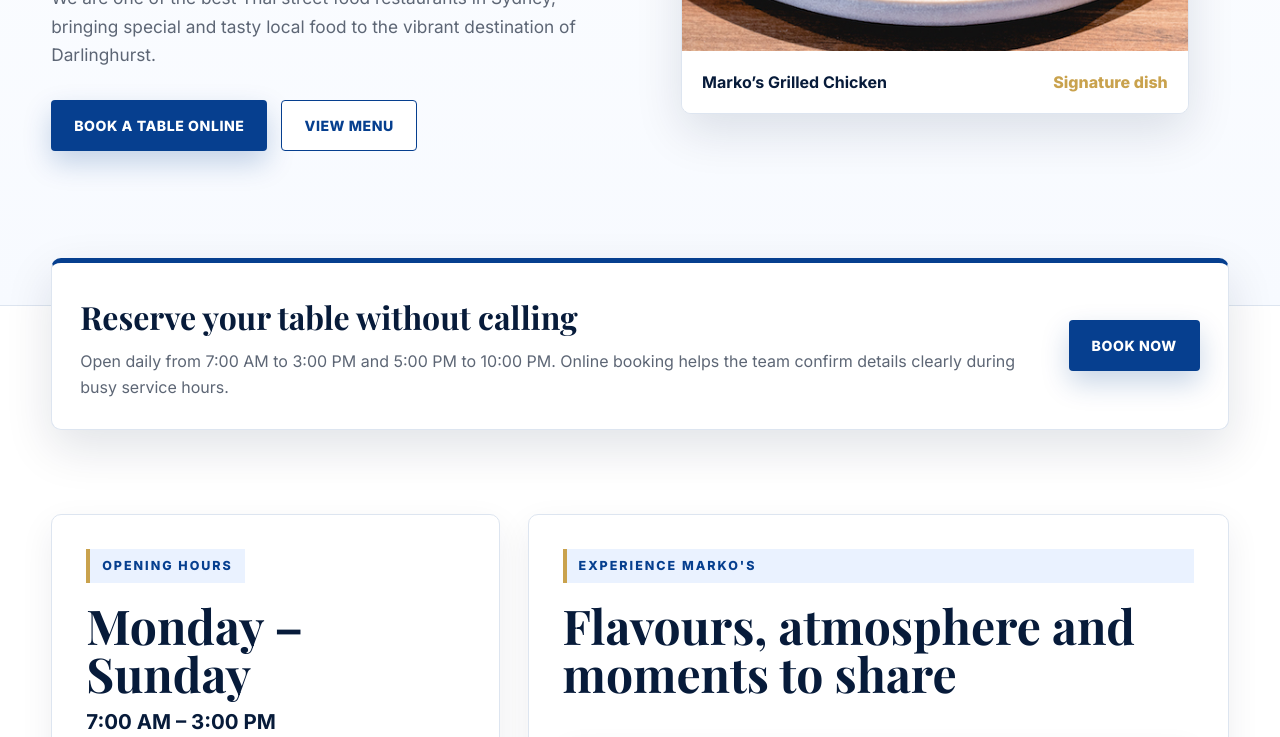
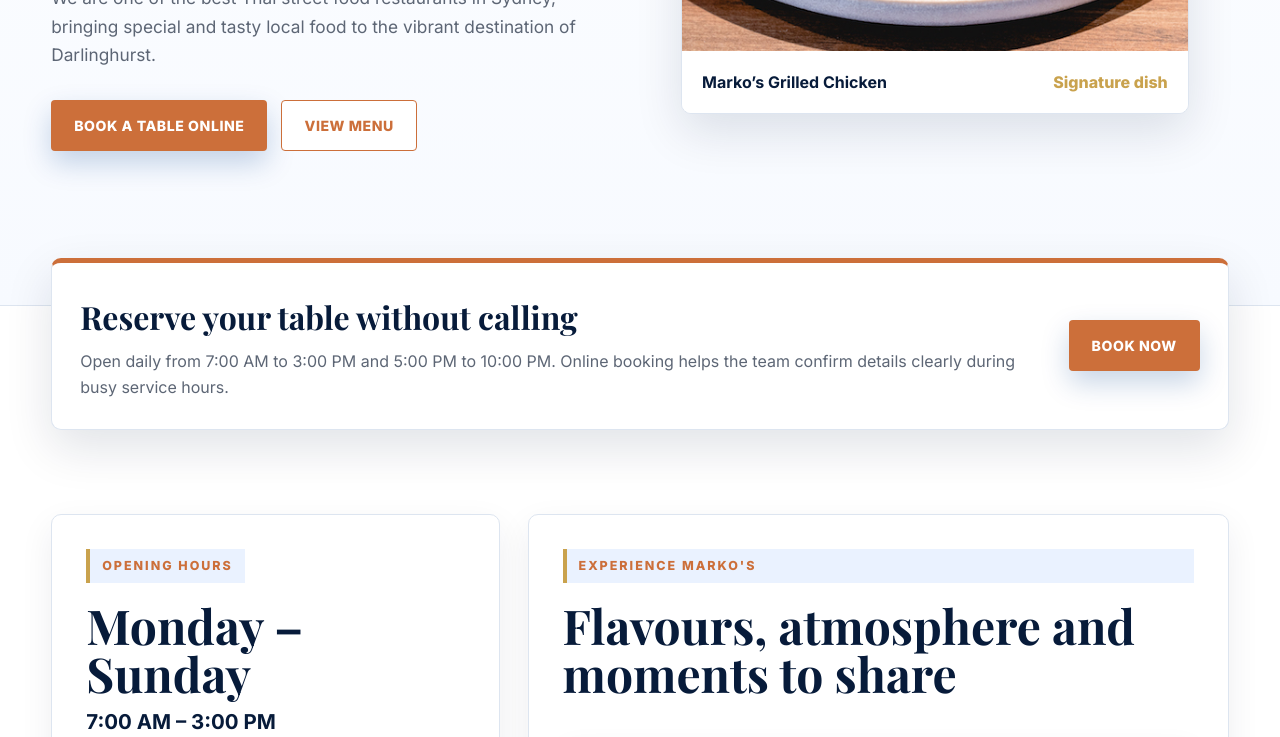
Before and after one commit to Australian-International-College/marko-restaurant-V2, a plain HTML site: page index.html in a window 1280 px wide. Shown: the part 780-1517 px from the top of the page. Drawn offline with nearby package versions, Linux system fonts and the light colour scheme.

Commit message:
Update index.html

```diff
--- a/index.html
+++ b/index.html
@@ -10,8 +10,8 @@
   <link href="https://fonts.googleapis.com/css2?family=Inter:wght@400;500;600;700;800&family=Playfair+Display:wght@600;700&display=swap" rel="stylesheet">
   <style>
     :root{
-      --blue:#063f8f;
-      --blue2:#0b63ce;
+      --blue:#cc6f3a;
+      --blue2:#e7aa27;
       --navy:#071b3a;
       --black:#111317;
       --gold:#c9a24d;
```
